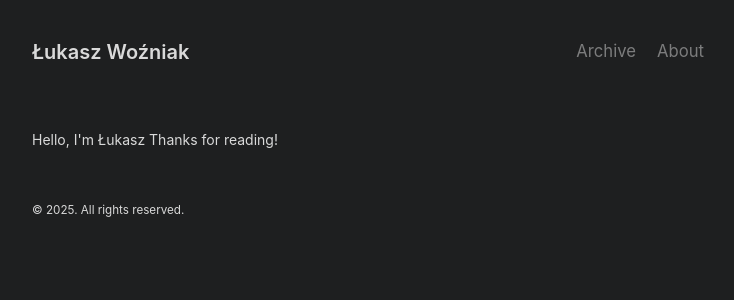
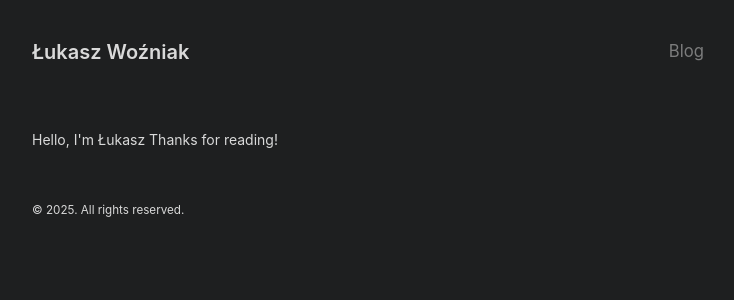
Before and after one commit to vq4s/vq4s.github.io, a Jekyll site: the page built from index.html, in a window 1280 px wide. Shown: the top 300 px of the page, without its empty margins (272-1006 px from the left). Built offline with Jekyll 4.4.1, drawn with Linux system fonts in a browser that asks for light colours; the list of posts is cut into pages by our own code.

Commit message:
Update _config.yml

```diff
--- a/_config.yml
+++ b/_config.yml
@@ -46,8 +46,5 @@ version: 3.0.0
 
 # Navbar page list
 nav:
-  - title: Archive
-    url: /archive
-
-  - title: About
-    url: /about
+  - title: Blog
+    url: /blog
```
